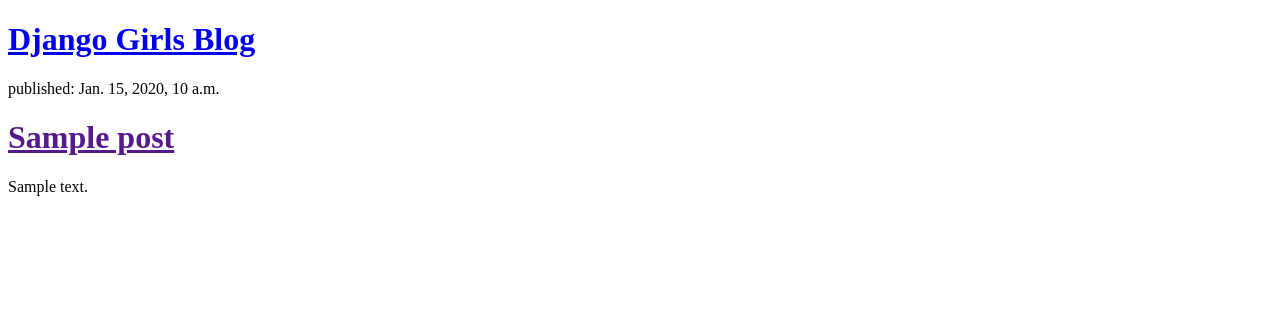
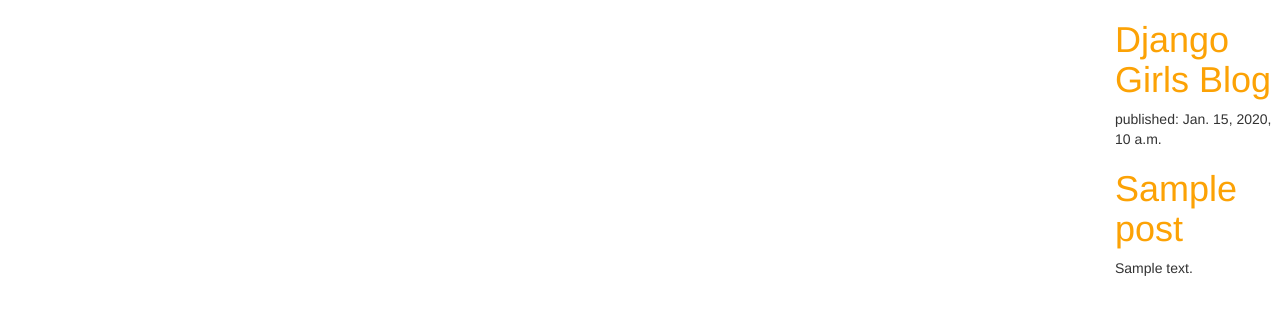
Before and after one commit to Basicprof/my-first-blog, a Django app: page / in a window 1280 px wide. Shown: the top 315 px of the page. Run offline with Django 3.2, Linux system fonts and the light colour scheme; tables that the repository leaves empty hold one stand-in row (values such as "Sample post"); some libraries are stand-ins or nearby versions.

Commit message:
new file/robo.css midif:post_list.html

```diff
--- /dev/null
+++ b/robo/static/css/robo.css
@@ -0,0 +1,6 @@
+h1 a {
+    color: #FCA205;
+}
+body {
+    padding-left: 1115px;
+}
--- a/robo/templates/robo/post_list.html
+++ b/robo/templates/robo/post_list.html
@@ -1,8 +1,13 @@
+{% load static %}
 <!DOCTYPE html>
 <html lang="en">
  <head>
         <title>Django Girls blog</title>
-    </head>
+     <link rel="stylesheet" href="//maxcdn.bootstrapcdn.com/bootstrap/3.2.0/css/bootstrap.min.css">
+    <link rel="stylesheet" href="//maxcdn.bootstrapcdn.com/bootstrap/3.2.0/css/bootstrap-theme.min.css">
+    <link rel="stylesheet" href="{% static 'css/robo.css' %}">
+     <link href="https://fonts.googleapis.com/css?family=Lobster&subset=latin,cyrillic" rel="stylesheet" type="text/css">
+ </head>
     <body>
         <div>
             <h1><a href="/">Django Girls Blog</a></h1>
```
